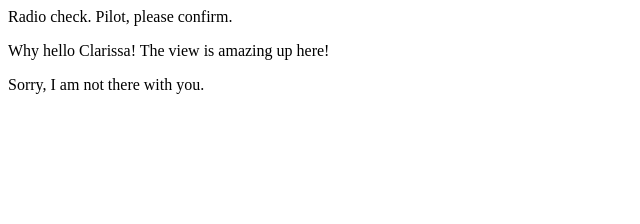
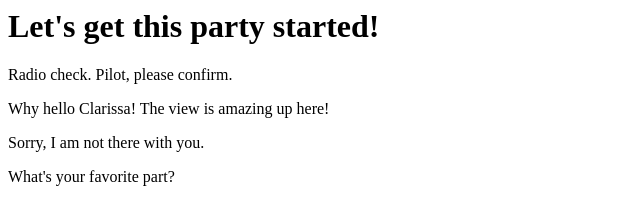
Before and after one commit to brnsgr8/LaunchCode-, a plain HTML site: page index.html in a window 1280 px wide. Shown: the whole page, without its empty margins (0-640 px from the left). Drawn offline with Linux system fonts and the light colour scheme.

Commit message:
A few more lines

```diff
--- a/index.html
+++ b/index.html
@@ -1,7 +1,9 @@
 <html>
    <body>
+       <h1>Let's get this party started!</h1>
       <p>Radio check. Pilot, please confirm.</p>
       <p>Why hello Clarissa! The view is amazing up here!</p>
       <p>Sorry, I am not there with you.</p>
+      <p> What's your favorite part? </p>
    </body>
 </html>
```
